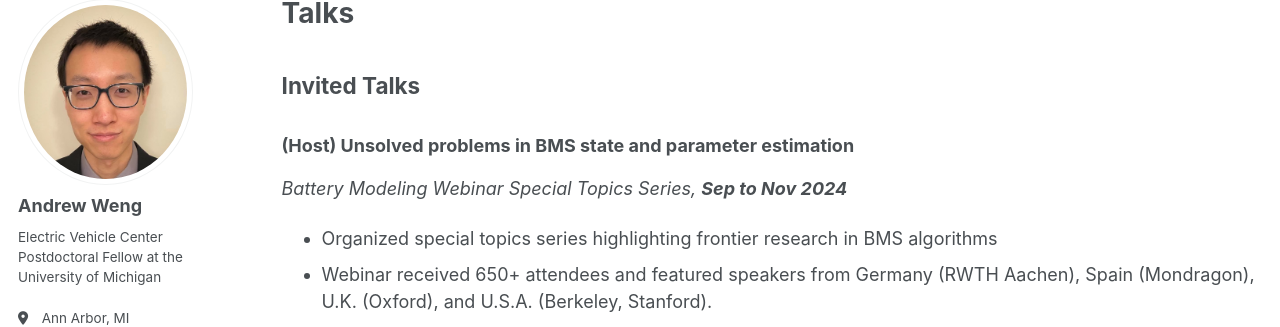
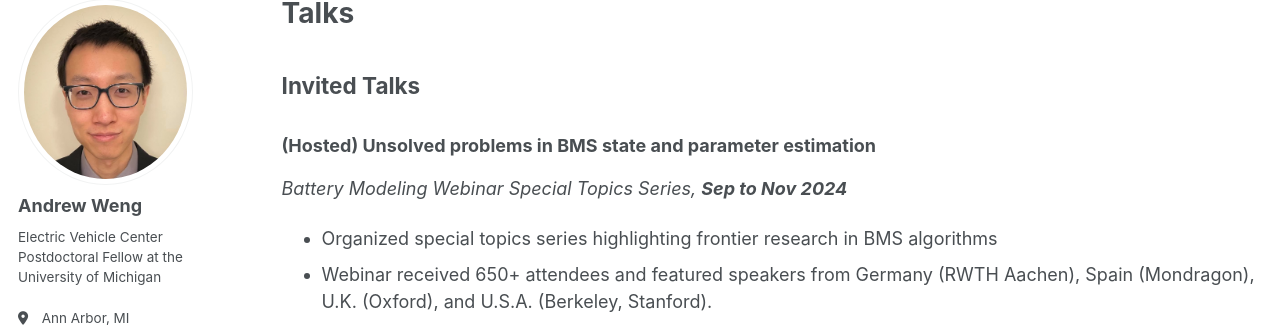
Before and after one commit to wengandrew/wengandrew.github.io, a Jekyll site: the page built from _pages/talks.md, in a window 1280 px wide and 900 px high. Shown: the part 107-434 px from the top of the window. Built offline with Jekyll 4.4.1, drawn with Linux system fonts in a browser that asks for light colours; some web fonts are replaced.

Commit message:
Update talks.md

```diff
--- a/_pages/talks.md
+++ b/_pages/talks.md
@@ -14,7 +14,7 @@ author_profile: true
 
 ## Invited Talks
 
-### (Host) Unsolved problems in BMS state and parameter estimation
+### (Hosted) Unsolved problems in BMS state and parameter estimation
 *Battery Modeling Webinar Special Topics Series, **Sep to Nov 2024***
 - Organized special topics series highlighting frontier research in BMS algorithms
 - Webinar received 650+ attendees and featured speakers from Germany (RWTH Aachen), Spain (Mondragon), U.K. (Oxford), and U.S.A. (Berkeley, Stanford).
```
